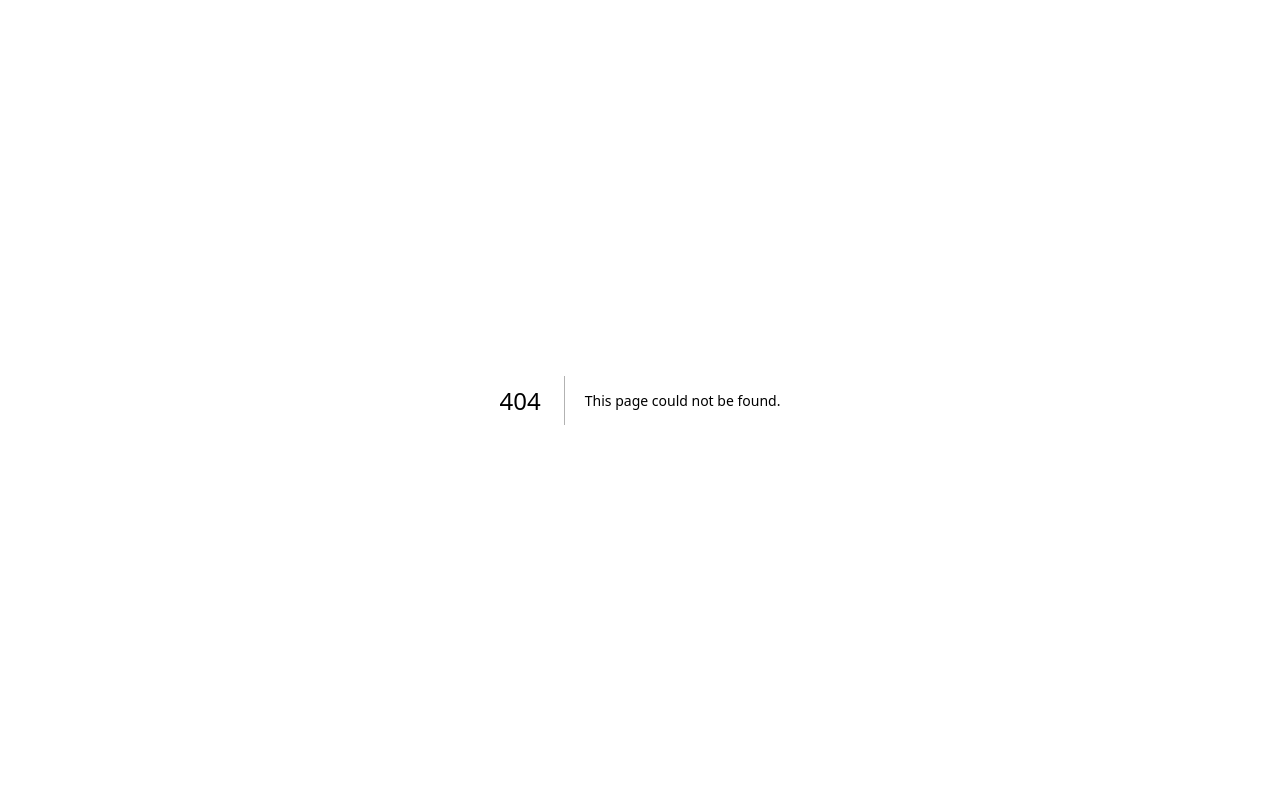
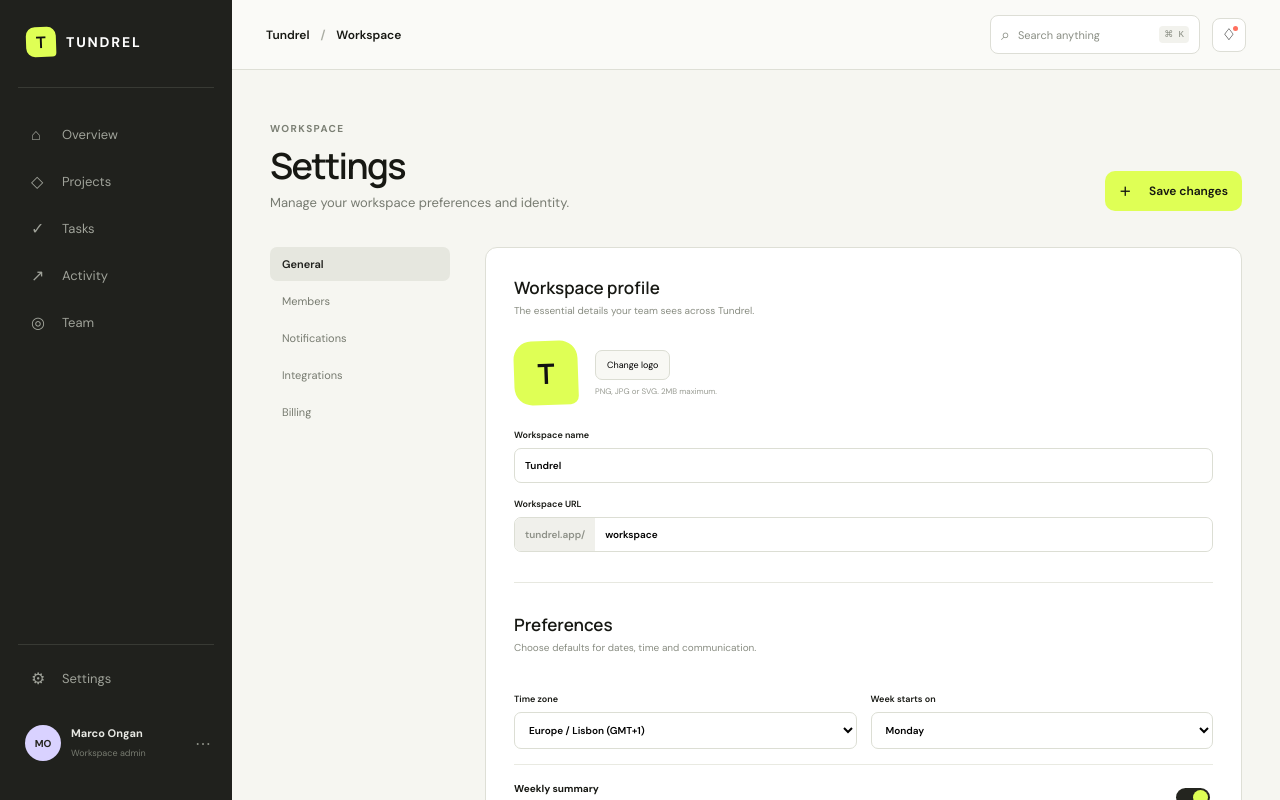
Before and after one commit to TUNDREL/Web-app, a Next.js app: page /settings in a window 1280 px wide. Before the commit this address had no page. Shown: the top 800 px of the page. Built offline with nearby package versions, Linux system fonts and the light colour scheme.

Commit message:
Add app/settings/page.tsx

```diff
--- /dev/null
+++ b/app/settings/page.tsx
@@ -0,0 +1,9 @@
+import AppShell from "@/components/AppShell";
+import PageHeader from "@/components/PageHeader";
+
+export default function Settings() { return <AppShell><main className="app-main settings-page"><PageHeader eyebrow="WORKSPACE" title="Settings" copy="Manage your workspace preferences and identity." action="Save changes" />
+  <div className="settings-layout"><nav><button className="active">General</button><button>Members</button><button>Notifications</button><button>Integrations</button><button>Billing</button></nav><section className="settings-content">
+    <div className="settings-section"><div><h2>Workspace profile</h2><p>The essential details your team sees across Tundrel.</p></div><div className="logo-upload"><span className="brand-mark big">T</span><div><button>Change logo</button><small>PNG, JPG or SVG. 2MB maximum.</small></div></div><label>Workspace name<input defaultValue="Tundrel" /></label><label>Workspace URL<div className="url-input"><span>tundrel.app/</span><input defaultValue="workspace" /></div></label></div>
+    <div className="settings-section"><div><h2>Preferences</h2><p>Choose defaults for dates, time and communication.</p></div><div className="two-fields"><label>Time zone<select defaultValue="lisbon"><option value="lisbon">Europe / Lisbon (GMT+1)</option></select></label><label>Week starts on<select><option>Monday</option></select></label></div><div className="toggle-row"><div><b>Weekly summary</b><span>Receive a concise workspace update every Friday.</span></div><input type="checkbox" defaultChecked /></div><div className="toggle-row"><div><b>Project celebrations</b><span>Show team celebrations when milestones are reached.</span></div><input type="checkbox" defaultChecked /></div></div>
+  </section></div>
+  </main></AppShell> }
```
